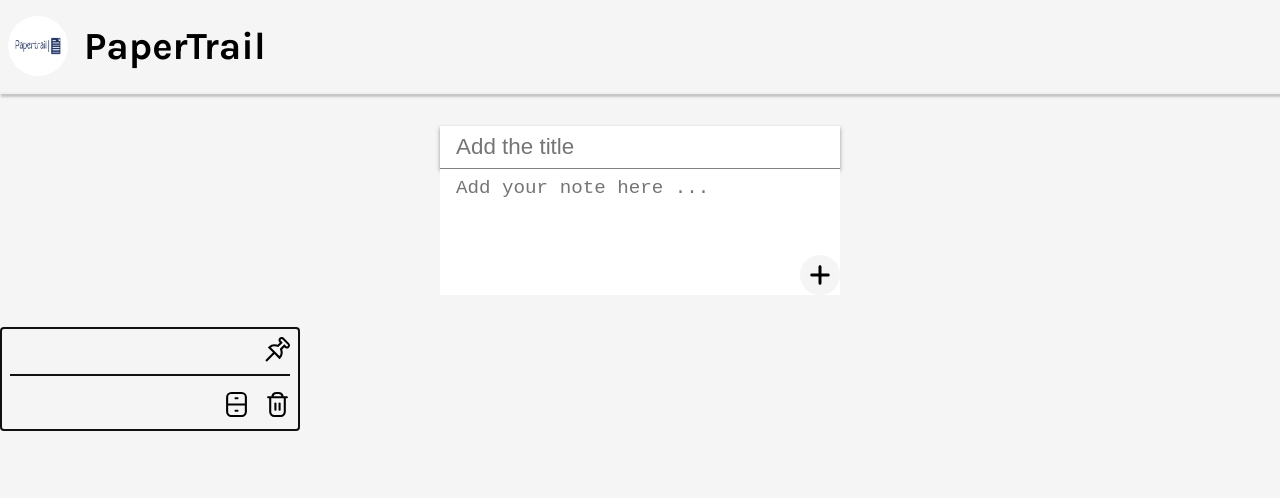
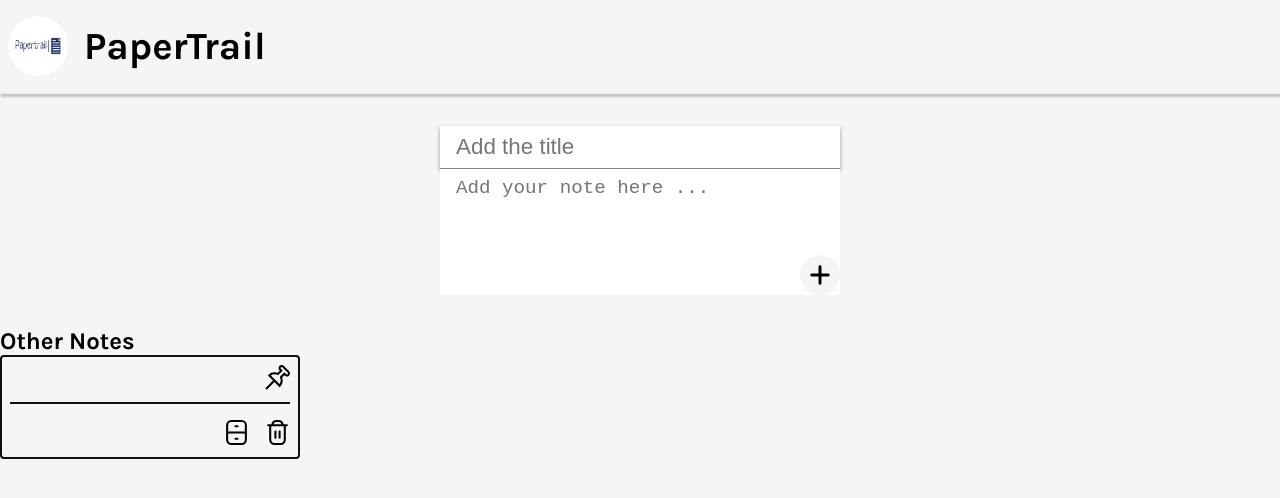
Before and after one commit to hritikRajput/notes-app, a React (Vite) app: page / in a window 1280 px wide. Both pictures are taken after a click on the picture 820 px from the left and 275 px from the top of the page. Shown: the top 498 px of the page. Built offline with nearby package versions, Linux system fonts and the light colour scheme.

Commit message:
Add handleDelete function in NoteCard to delete notes and pinnedNotes array with function for pinning and unpinning in NoteCard.jsx

```diff
--- a/src/components/NoteCard/NoteCard.jsx
+++ b/src/components/NoteCard/NoteCard.jsx
@@ -1,3 +1,4 @@
+import React from "react"
 import archive from "../../assets/archive.svg"
 import pinned from "../../assets/pinned.svg"
 import unpinned from "../../assets/unpinned.svg"
@@ -7,7 +8,12 @@ import { useNotes } from "../../context/notesContext"
 
 export default function NoteCard(props) {
     const { title, description, id } = props
-    const { notes, setNotes } = useNotes()
+    const { notes, setNotes, pinnedNotes, setPinnedNotes } = useNotes()
+
+    function checkIsPinned(pinnedNotes, id) {
+        return pinnedNotes.some(note => note.id === id)
+    }
+    const isPinned = checkIsPinned(pinnedNotes, id)
 
     function handleDelete(id) {
         const filteredArray = notes.filter((note) => {
@@ -16,11 +22,31 @@ export default function NoteCard(props) {
         setNotes(filteredArray)
     }
 
+    function handleUnPinned(id) {
+        const filteredArray = notes.filter((note) => {
+            return note.id !== id;
+        })
+        setNotes(filteredArray)
+        setPinnedNotes([...pinnedNotes, { title, description, id }])
+        setIsPinned(true)
+        console.log(isPinned)
+    }
+    function handlePinned(id) {
+        const filteredArray = pinnedNotes.filter((note) => {
+            return note.id !== id;
+        })
+        setPinnedNotes(filteredArray)
+        setNotes([...notes, { title, description, id }])
+        setIsPinned(false)
+        console.log(isPinned)
+    }
+
+
     return (
         <div className="notecard">
             <div className="notecard__title-row">
                 <h2>{title}</h2>
-                <span className="notecard__img"><img src={unpinned} /></span>
+                <span className="notecard__img"><img src={isPinned ? pinned : unpinned} onClick={() => isPinned ? handlePinned(id) : handleUnPinned(id)} /></span>
             </div>
             <div className="notecard__description-row">
                 <p>{description}</p>
--- a/src/context/notesContext.jsx
+++ b/src/context/notesContext.jsx
@@ -6,10 +6,11 @@ const NotesProvider = (props) => {
   const [title, setTitle] = React.useState("");
   const [description, setDescription] = React.useState("");
   const [notes, setNotes] = React.useState([]);
+  const [pinnedNotes, setPinnedNotes] = React.useState([]);
 
   return (
     <NotesContext.Provider
-      value={{ title, setTitle, description, setDescription, notes, setNotes }}
+      value={{ title, setTitle, description, setDescription, notes, setNotes, pinnedNotes, setPinnedNotes }}
     >
       {props.children}
     </NotesContext.Provider>
--- a/src/pages/Home/Home.jsx
+++ b/src/pages/Home/Home.jsx
@@ -4,14 +4,23 @@ import NoteCard from "../../components/NoteCard/NoteCard";
 import { useNotes } from "../../context/notesContext"
 
 export default function Home() {
-  const { notes } = useNotes()
+  const { notes, pinnedNotes } = useNotes()
   return (
     <div>
       <Header />
       <NewNote />
-      {
-        notes.map(note => <NoteCard title={note.title} description={note.description} id={note.id} />)
-      }
+      <div>
+        {pinnedNotes.length > 0 && <h2>Pinned Notes</h2>}
+        {
+          pinnedNotes.map(note => <NoteCard key={note.id} title={note.title} description={note.description} id={note.id} />)
+        }
+      </div>
+      <div>
+        {notes.length > 0 && <h2>Other Notes</h2>}
+        {
+          notes.map(note => <NoteCard key={note.id} title={note.title} description={note.description} id={note.id} />)
+        }
+      </div>
     </div>
   );
 }
```
